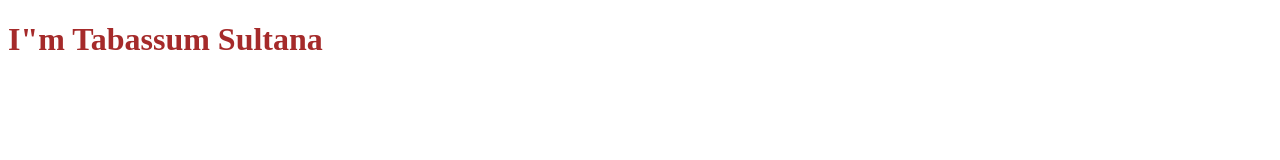
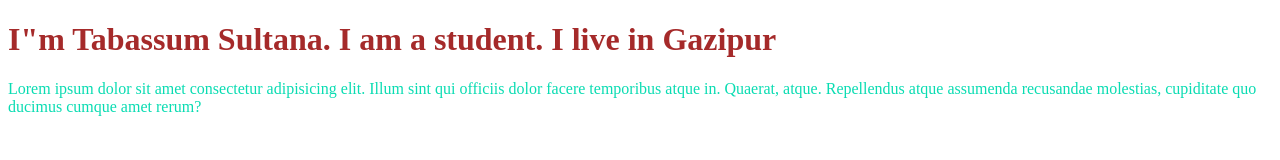
Before and after one commit to tabassum-sultana/DBMS, a plain HTML site: page index.html in a window 1280 px wide. Drawn offline with Linux system fonts and the light colour scheme.

Commit message:
haaaaaaaaa

```diff
--- a/index.html
+++ b/index.html
@@ -1,10 +1,11 @@
 <!DOCTYPE html>
 <html>
     <head>
-    <title>my first repo</title>
+    <title>my first  Project</title>
     <link rel="stylesheet" href="style.css">
     </head>
     <body>
-        <h1 class="name">I"m Tabassum Sultana</h1>
+        <h1 class="name">I"m Tabassum Sultana. I am a student. I live in Gazipur</h1>
+        <p class="text">Lorem ipsum dolor sit amet consectetur adipisicing elit. Illum sint qui officiis dolor facere temporibus atque in. Quaerat, atque. Repellendus atque assumenda recusandae molestias, cupiditate quo ducimus cumque amet rerum?</p>
     </body>
 </html>
--- a/style.css
+++ b/style.css
@@ -1,3 +1,6 @@
 .name{
     color:brown;
 }
+.text{
+    color:rgb(9, 220, 178);
+}
```
